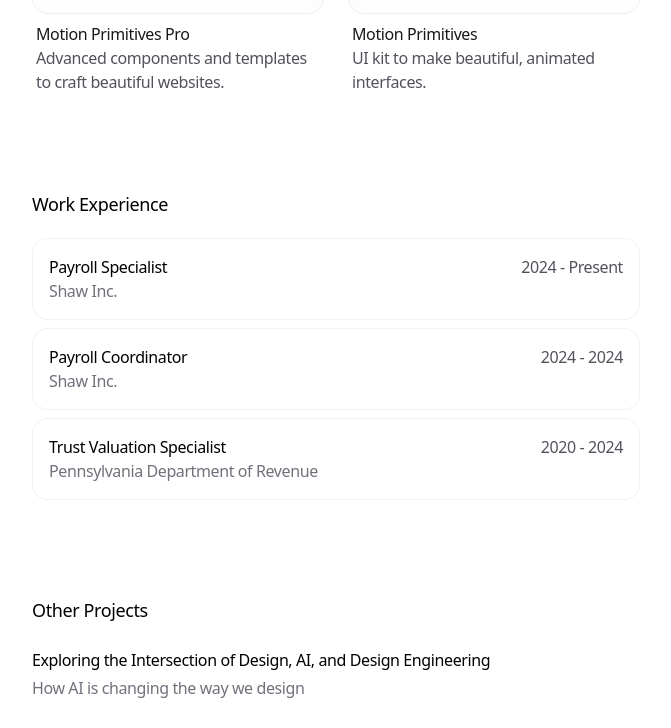
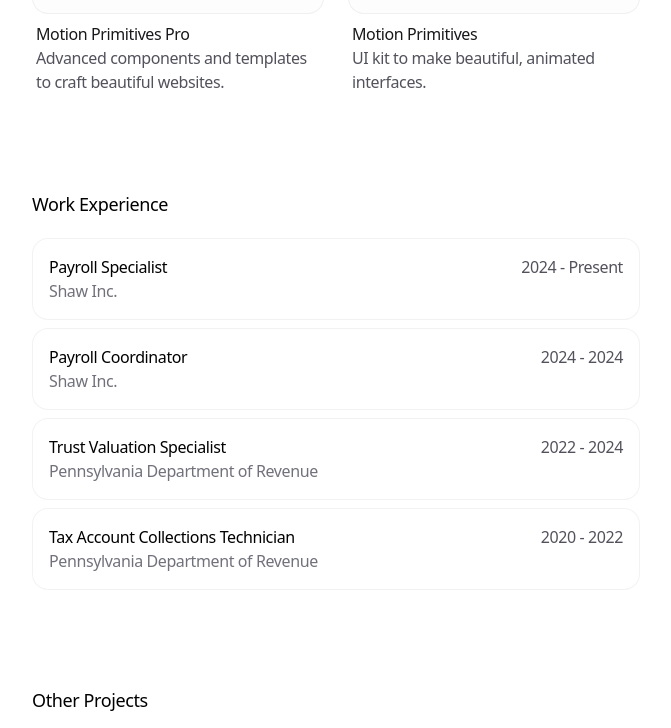
Before and after one commit to chrisbell709/portfolio, a Next.js app: page / in a window 1280 px wide. Shown: the part 482-1210 px from the top of the page, without its empty margins (304-975 px from the left). Built offline with nearby package versions, Linux system fonts and the light colour scheme; grey boxes are pictures that could not be loaded.

Commit message:
Update data.ts

```diff
--- a/app/data.ts
+++ b/app/data.ts
@@ -67,10 +67,19 @@
   {
     company: 'Pennsylvania Department of Revenue',
     title: 'Trust Valuation Specialist',
-    start: '2020',
+    start: '2022',
     end: '2024',
     link: 'https://google.com',
     id: 'work3',
+  },
+
+    {
+    company: 'Pennsylvania Department of Revenue',
+    title: 'Tax Account Collections Technician',
+    start: '2020',
+    end: '2022',
+    link: 'https://google.com',
+    id: 'work4',
   },
 ]
 
```
